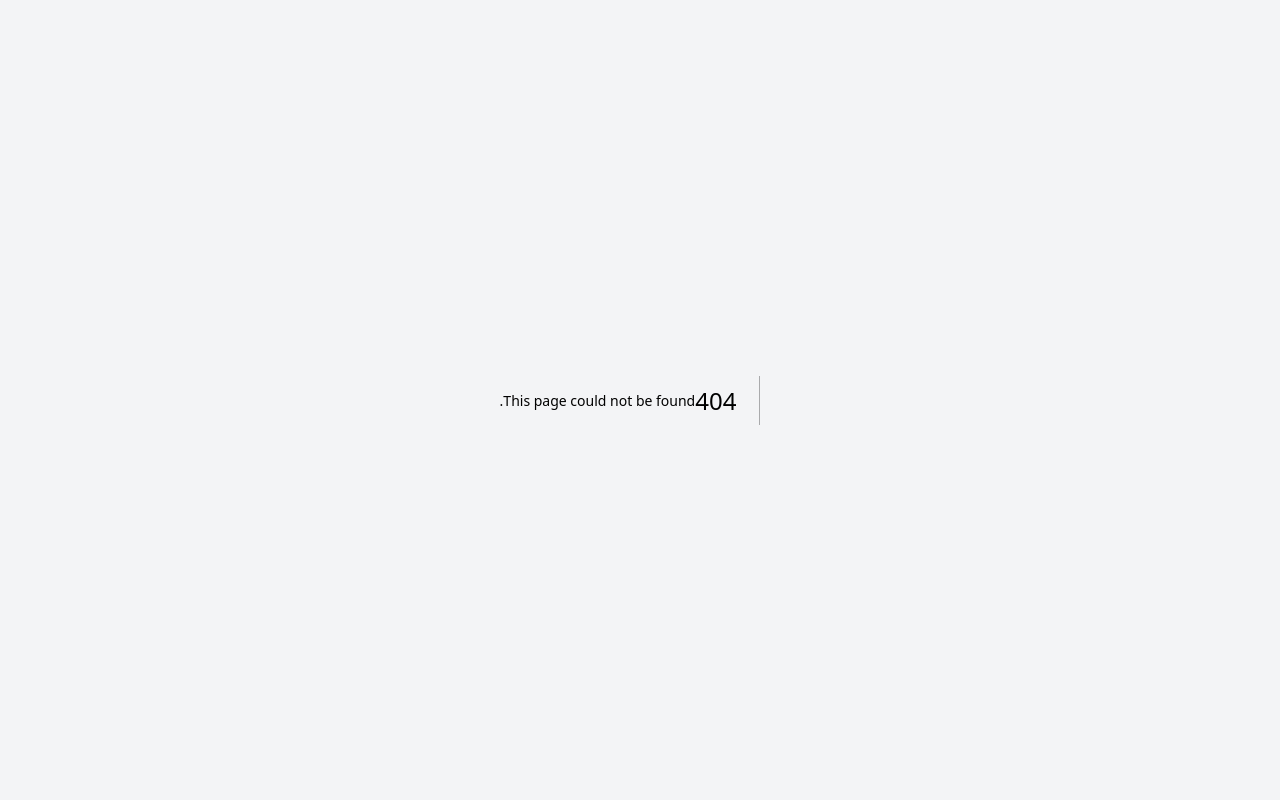
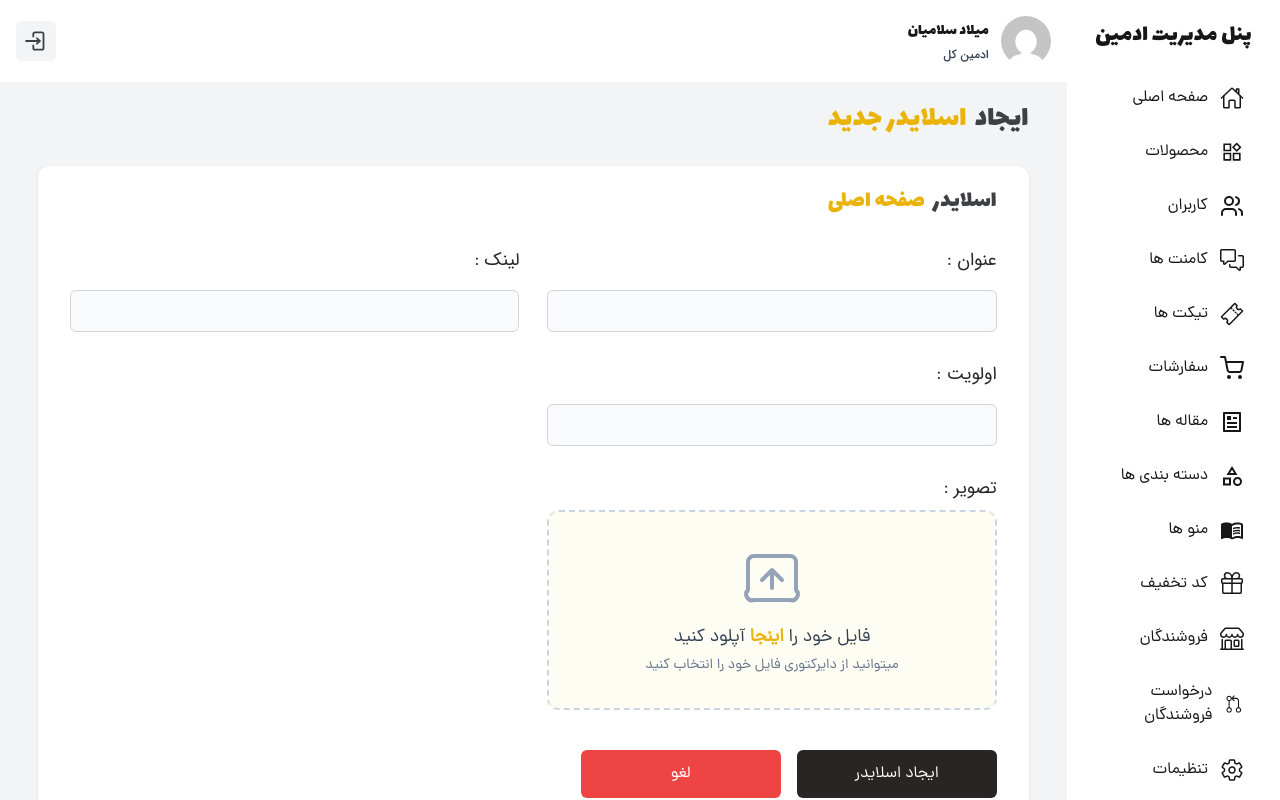
Before and after one commit to milad1385/tool-shop, a Next.js app: page /p-admin/sliders in a window 1280 px wide. Before the commit this address had no page. Built offline with nearby package versions, Linux system fonts and the light colour scheme.

Commit message:
add slider page

```diff
--- /dev/null
+++ b/src/app/p-admin/sliders/page.tsx
@@ -0,0 +1,19 @@
+import Container from "@/components/modules/p-admin/Container";
+import PageTitle from "@/components/modules/p-admin/PageTitle";
+import TableOperation from "@/components/modules/p-admin/TableOpration";
+import CreateSlider from "@/components/templates/p-admin/CreateSlider";
+import SliderList from "@/components/templates/p-admin/SliderList";
+import { sliderFilterOptions } from "@/constants/data";
+
+function page() {
+  return (
+    <Container>
+      <PageTitle content="ایجاد اسلایدر جدید" />
+      <CreateSlider/>
+      <TableOperation pageTitle="لیست اسلایدر ها" options={sliderFilterOptions}/>
+      <SliderList/>
+    </Container>
+  );
+}
+
+export default page;
```
